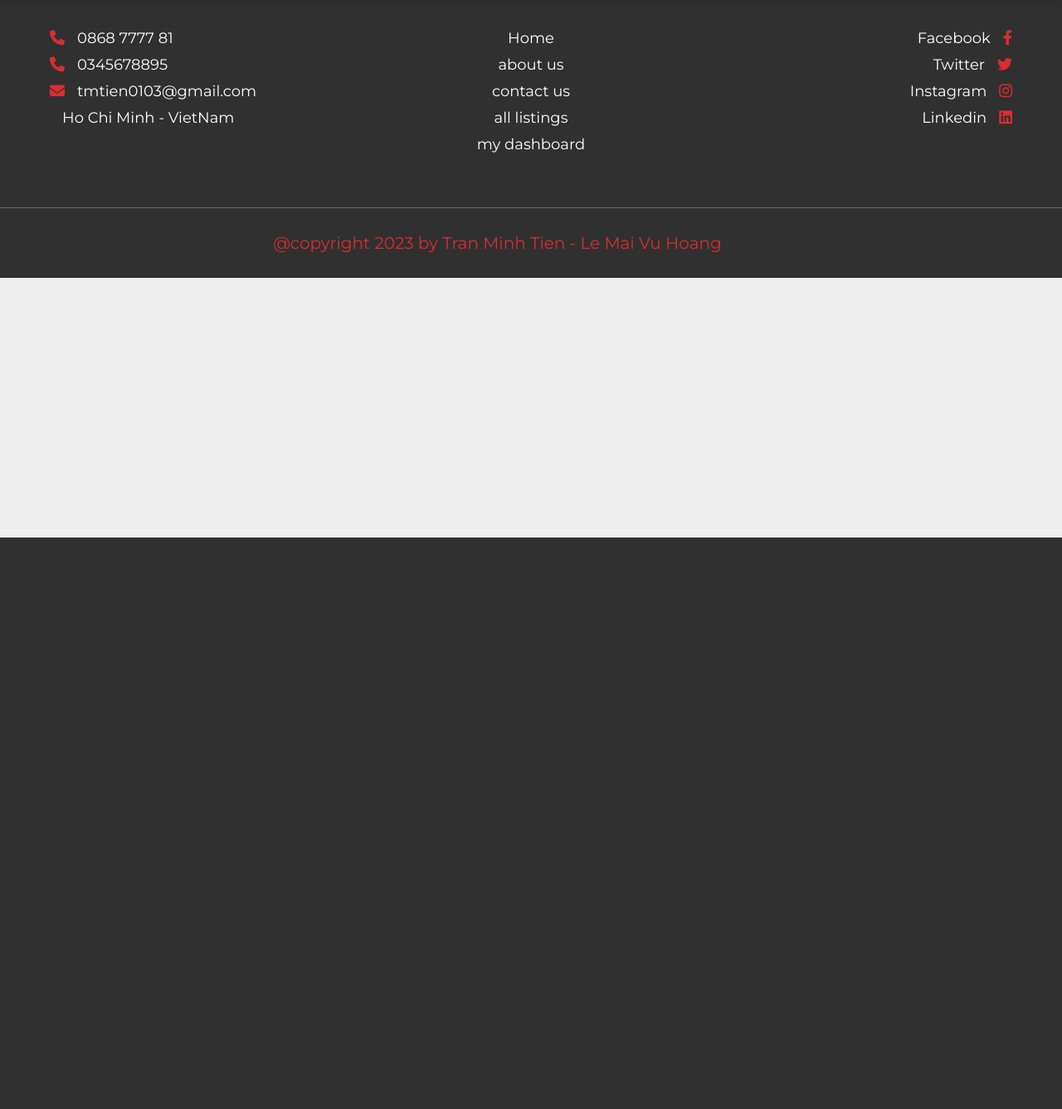
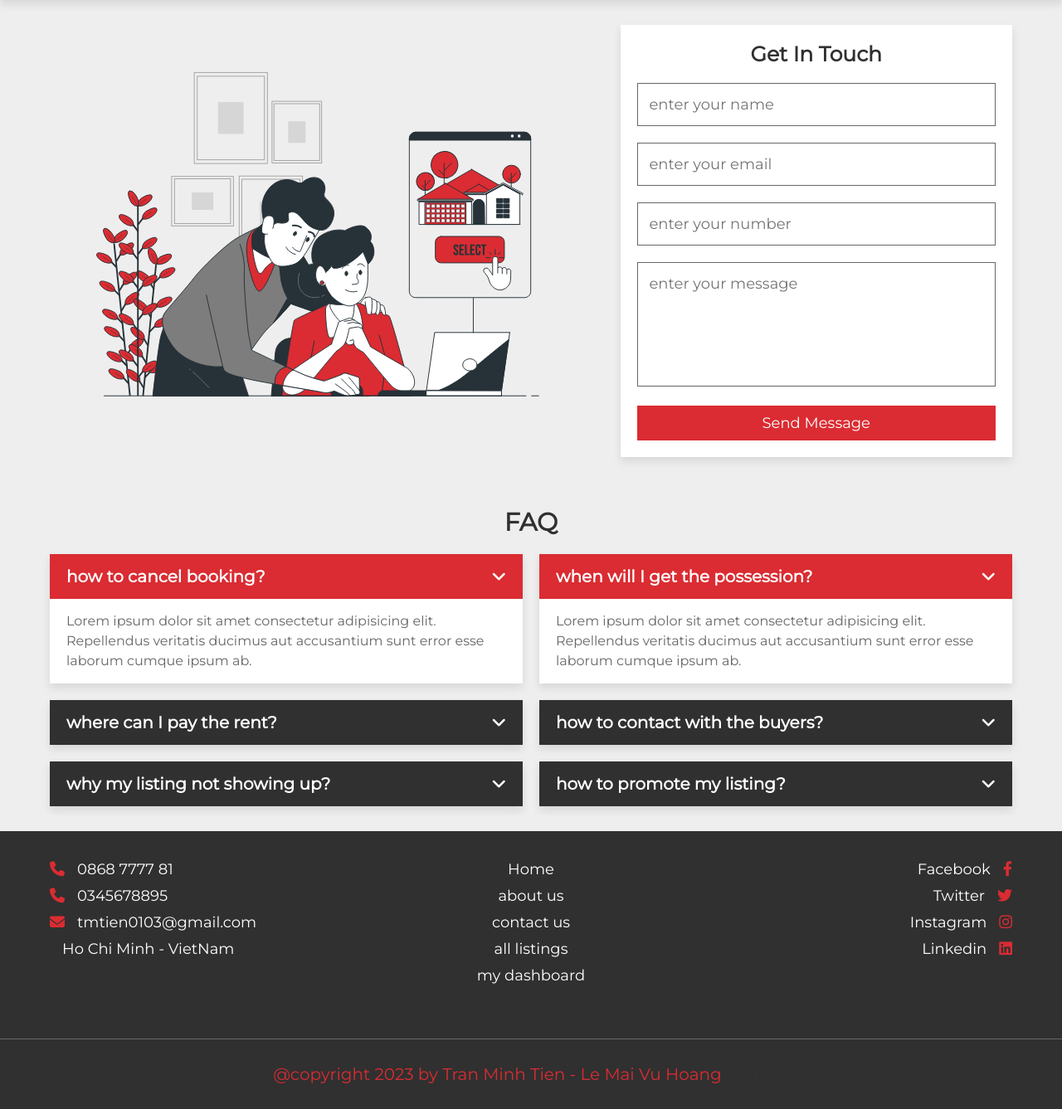
Before and after one commit to Tien88/PHP-PROJECT, a PHP site: page /contact.php in a window 1280 px wide. Shown: the part 152-1489 px from the top of the page at 83% size. Before the commit the page ends 800 px from the top, so only its background shows below. Run offline with PHP 8.4, Linux system fonts and the light colour scheme.

Commit message:
Add Contact, Faq

```diff
--- a/contact.php
+++ b/contact.php
@@ -8,8 +8,31 @@ if(isset($_COOKIE['user_id'])){
    $user_id = '';
 }
 
+if(isset($_POST['send'])){
 
-include 'components/save_send.php';
+    $msg_id = create_unique_id();
+    $name = $_POST['name'];
+    $name = filter_var($name, FILTER_SANITIZE_STRING);
+    $email = $_POST['email'];
+    $email = filter_var($email, FILTER_SANITIZE_STRING);
+    $number = $_POST['number'];
+    $number = filter_var($number, FILTER_SANITIZE_STRING);
+    $message = $_POST['message'];
+    $message = filter_var($message, FILTER_SANITIZE_STRING);
+
+    $verify_contact = $conn->prepare("SELECT * FROM `messages` WHERE name = ? AND email = ? AND number = ? AND message = ?");
+    $verify_contact->execute([$name, $email, $number, $message]);
+
+    if($verify_contact->rowCount() > 0){
+       $warning_msg[] = 'message sent already!';
+    }else{
+       $send_message = $conn->prepare("INSERT INTO `messages`(id, name, email, number, message) VALUES(?,?,?,?,?)");
+       $send_message->execute([$msg_id, $name, $email, $number, $message]);
+       $success_msg[] = 'message send successfully!';
+    }
+
+}
+
 
 ?>
 
@@ -20,7 +43,7 @@ include 'components/save_send.php';
     <meta charset="UTF-8">
     <meta http-equiv="X-UA-Compatible" content="IE=edge">
     <meta name="viewport" content="width=device-width, initial-scale=1.0">
-    <title>Contact Us</title>
+    <title>Liên Hệ Với Chúng Tôi</title>
 
     <!-- font awesome cdn link  -->
     <link rel="stylesheet" href="https://cdnjs.cloudflare.com/ajax/libs/font-awesome/6.2.0/css/all.min.css">
@@ -35,7 +58,71 @@ include 'components/save_send.php';
     <!-- header end -->
 
 
+<!-- contact starts  -->
 
+<section class="contact">
+
+    <div class="row">
+        <div class="image">
+            <img src="images/contact-img.svg" alt="">
+        </div>
+        <form action="" method="post">
+            <h3>get in touch</h3>
+            <input type="text" name="name" required maxlength="50" placeholder="enter your name" class="box">
+            <input type="email" name="email" required maxlength="50" placeholder="enter your email" class="box">
+            <input type="number" name="number" required maxlength="10" max="9999999999" min="0" placeholder="enter your number" class="box">
+            <textarea name="message" placeholder="enter your message" required maxlength="1000" cols="30" rows="10" class="box"></textarea>
+            <input type="submit" value="send message" name="send" class="btn">
+        </form>
+    </div>
+
+</section>
+
+<!-- contact ends -->
+
+<!-- faq starts  -->
+
+<section class="faq" id="faq">
+
+   <h1 class="heading">FAQ</h1>
+
+   <div class="box-container">
+
+        <div class="box active">
+            <h3><span>how to cancel booking?</span><i class="fas fa-angle-down"></i></h3>
+            <p>Lorem ipsum dolor sit amet consectetur adipisicing elit. Repellendus veritatis ducimus aut accusantium sunt error esse laborum cumque ipsum ab.</p>
+        </div>
+
+        <div class="box active">
+            <h3><span>when will I get the possession?</span><i class="fas fa-angle-down"></i></h3>
+            <p>Lorem ipsum dolor sit amet consectetur adipisicing elit. Repellendus veritatis ducimus aut accusantium sunt error esse laborum cumque ipsum ab.</p>
+        </div>
+
+        <div class="box">
+            <h3><span>where can I pay the rent?</span><i class="fas fa-angle-down"></i></h3>
+            <p>Lorem ipsum dolor sit amet consectetur adipisicing elit. Repellendus veritatis ducimus aut accusantium sunt error esse laborum cumque ipsum ab.</p>
+        </div>
+
+        <div class="box">
+            <h3><span>how to contact with the buyers?</span><i class="fas fa-angle-down"></i></h3>
+            <p>Lorem ipsum dolor sit amet consectetur adipisicing elit. Repellendus veritatis ducimus aut accusantium sunt error esse laborum cumque ipsum ab.</p>
+        </div>
+
+        <div class="box">
+            <h3><span>why my listing not showing up?</span><i class="fas fa-angle-down"></i></h3>
+            <p>Lorem ipsum dolor sit amet consectetur adipisicing elit. Repellendus veritatis ducimus aut accusantium sunt error esse laborum cumque ipsum ab.</p>
+        </div>
+
+        <div class="box">
+            <h3><span>how to promote my listing?</span><i class="fas fa-angle-down"></i></h3>
+            <p>Lorem ipsum dolor sit amet consectetur adipisicing elit. Repellendus veritatis ducimus aut accusantium sunt error esse laborum cumque ipsum ab.</p>
+        </div>
+
+    </div>
+
+</section>
+
+<!-- faq ends -->
 
 
 
--- a/css/style.css
+++ b/css/style.css
@@ -740,6 +740,95 @@ section{
 /* Review */
 
 
+/* Contact */
+.contact .row{
+    display: flex;
+    flex-wrap: wrap;
+    gap: 1.5rem;
+    align-items: center;
+}
+
+.contact .row .image{
+    flex: 1 1 50rem;
+}
+
+.contact .row .image img{
+    width: 100%;
+}
+
+.contact .row form{
+    flex: 1 1 30rem;
+    background-color: var(--white);
+    box-shadow: var(--box-shodow);
+    padding: 2rem;
+}
+
+.contact .row form h3{
+    padding-bottom: 1rem;
+    font-size: 2.5rem;
+    color: var(--black);
+    text-align: center;
+    text-transform: capitalize;
+}
+
+.contact .row form .box{
+    width: 100%;
+    border: var(--border);
+    padding: 1.4rem;
+    color: var(--black);
+    font-size: 1.8rem;
+    margin: 1rem 0;
+}
+
+.contact .row form textarea{
+    height: 15rem;
+    resize: none;
+}
+/* Contact */
+
+
+/* faq */
+.faq .box-container{
+    display: flex;
+    flex-wrap: wrap;
+    gap: 2rem;
+    align-items: flex-start;
+}
+
+.faq .box-container .box{
+    flex: 1 1 40rem;
+    box-shadow: var(--box-shodow);
+}
+
+.faq .box-container .box h3{
+    padding: 1.5rem 2rem;
+    font-size: 2rem;
+    background-color: var(--black);
+    color: var(--white);
+    display: flex;
+    align-items: center;
+    justify-content: space-between;
+    gap: 1rem;
+    cursor: pointer;
+}
+
+.faq .box-container .box p{
+    font-size: 1.6rem;
+    color: var(--light-color);
+    background-color: var(--white);
+    padding: 1.5rem 2rem;
+    line-height: 1.5;
+    display: none;
+}
+
+.faq .box-container .box.active p{
+    display: block;
+}
+
+.faq .box-container .box.active h3{
+    background-color: var(--main-color);
+}
+/* faq */
 
 
 
--- a/js/script.js
+++ b/js/script.js
@@ -19,4 +19,10 @@ document.querySelectorAll('.faq .box-container .box h3').forEach(headings =>{
     headings.onclick = () =>{
        headings.parentElement.classList.toggle('active');
     }
- });
+});
+
+document.querySelectorAll('..faq .box-container .box h3').forEach(headings =>{
+    heading.onclick = () =>{
+        heading.parentElement.classList.toggle('active');
+    }
+})
```
Lines whose indentation alone changed are shown as unchanged.
